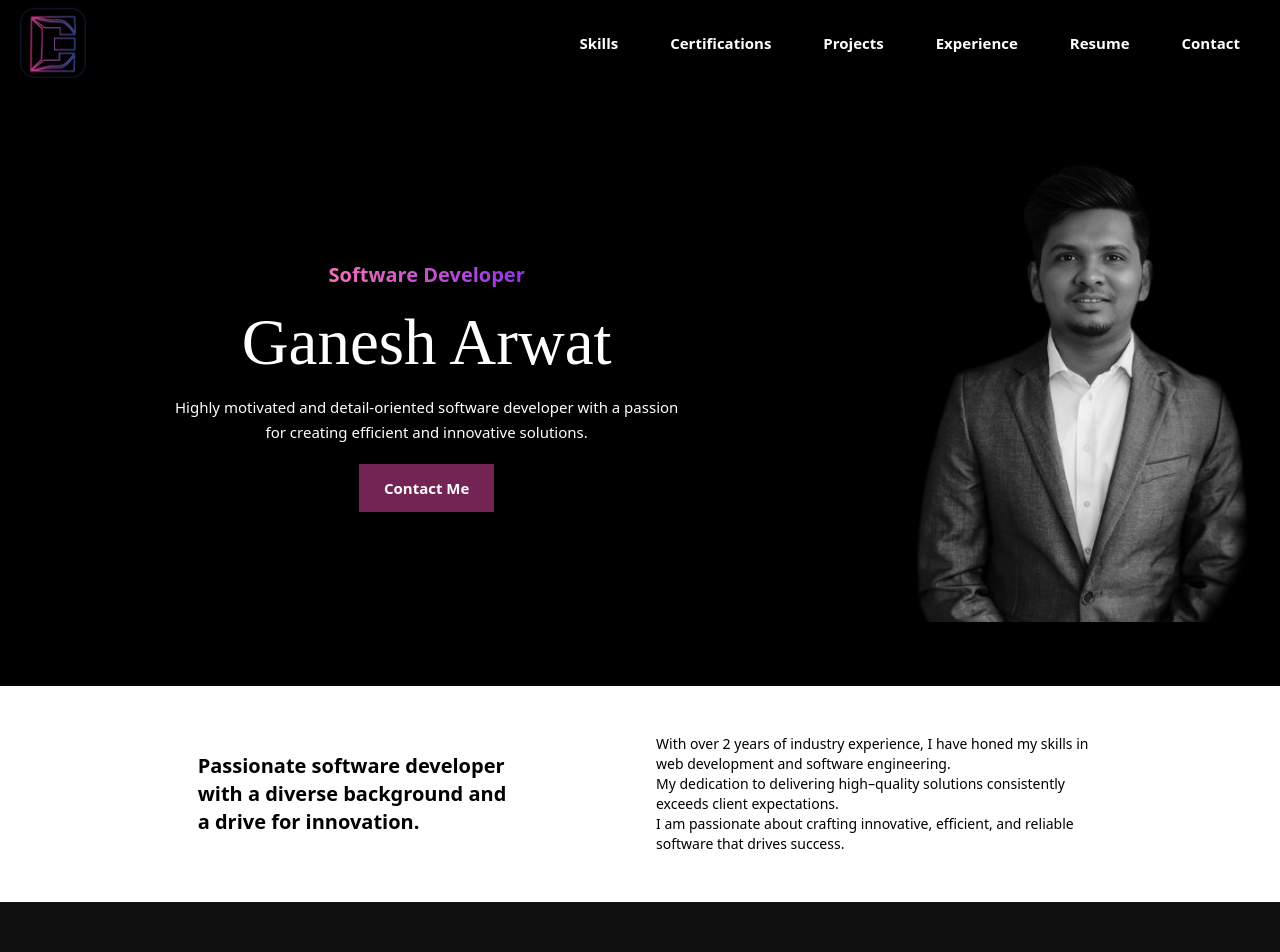
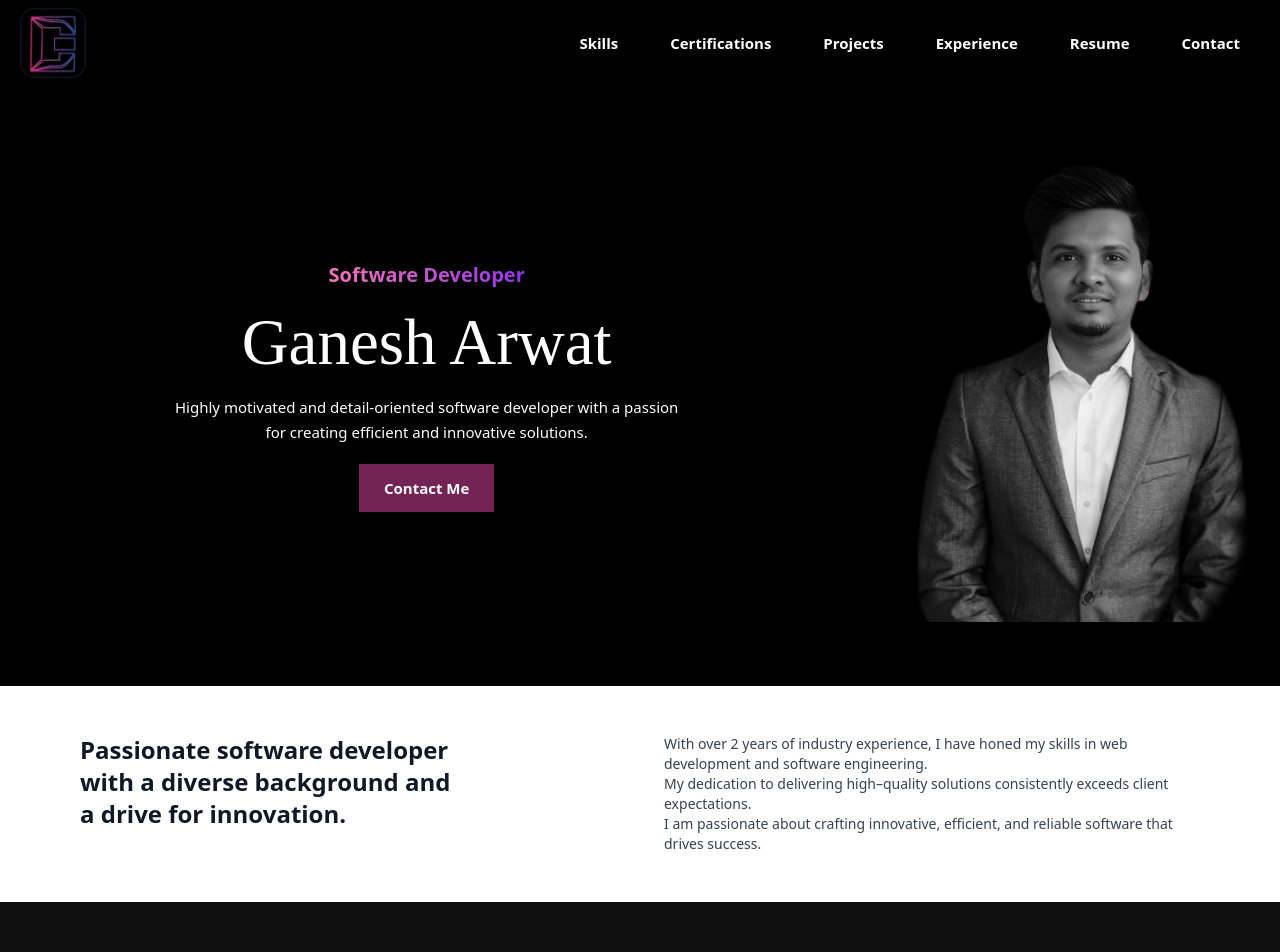
Before and after one commit to ganeshArwat/portfolio_react, a React (Vite) app: page / in a window 1280 px wide. Shown: the top 952 px of the page. Built offline with nearby package versions, Linux system fonts and the light colour scheme; a web font is replaced by a local one.

Commit message:
about section responsive

```diff
--- a/src/components/AboutSection.jsx
+++ b/src/components/AboutSection.jsx
@@ -1,18 +1,18 @@
 function AboutSection() {
   return (
     <section className='flex items-center justify-center bg-white py-12 text-center'>
-      <div className='flex w-full max-w-6xl flex-col items-center justify-center gap-8 px-4 md:flex-row'>
+      <div className='flex w-full max-w-6xl flex-col items-center justify-center gap-8 px-4 md:flex-row md:items-start md:gap-12'>
         {/* Heading */}
-        <div className='flex w-[60%] items-center justify-center text-left md:w-4/5 md:justify-center'>
-          <h2 className='text-xl font-semibold md:text-xl'>
+        <div className='w-full text-left md:w-1/2'>
+          <h2 className='text-xl font-semibold leading-snug text-gray-900 md:text-2xl'>
             Passionate software developer <br />
             with a diverse background and <br />a drive for innovation.
           </h2>
         </div>
 
         {/* Content */}
-        <div className='w-[40%] text-left md:w-4/5'>
-          <p className='max-w-[80%] text-base leading-tight md:text-sm'>
+        <div className='w-full text-left md:w-1/2'>
+          <p className='text-base leading-relaxed text-gray-700 md:text-sm'>
             With over 2 years of industry experience, I have honed my skills in
             web development and software engineering. <br />
             My dedication to delivering high–quality solutions consistently
```
